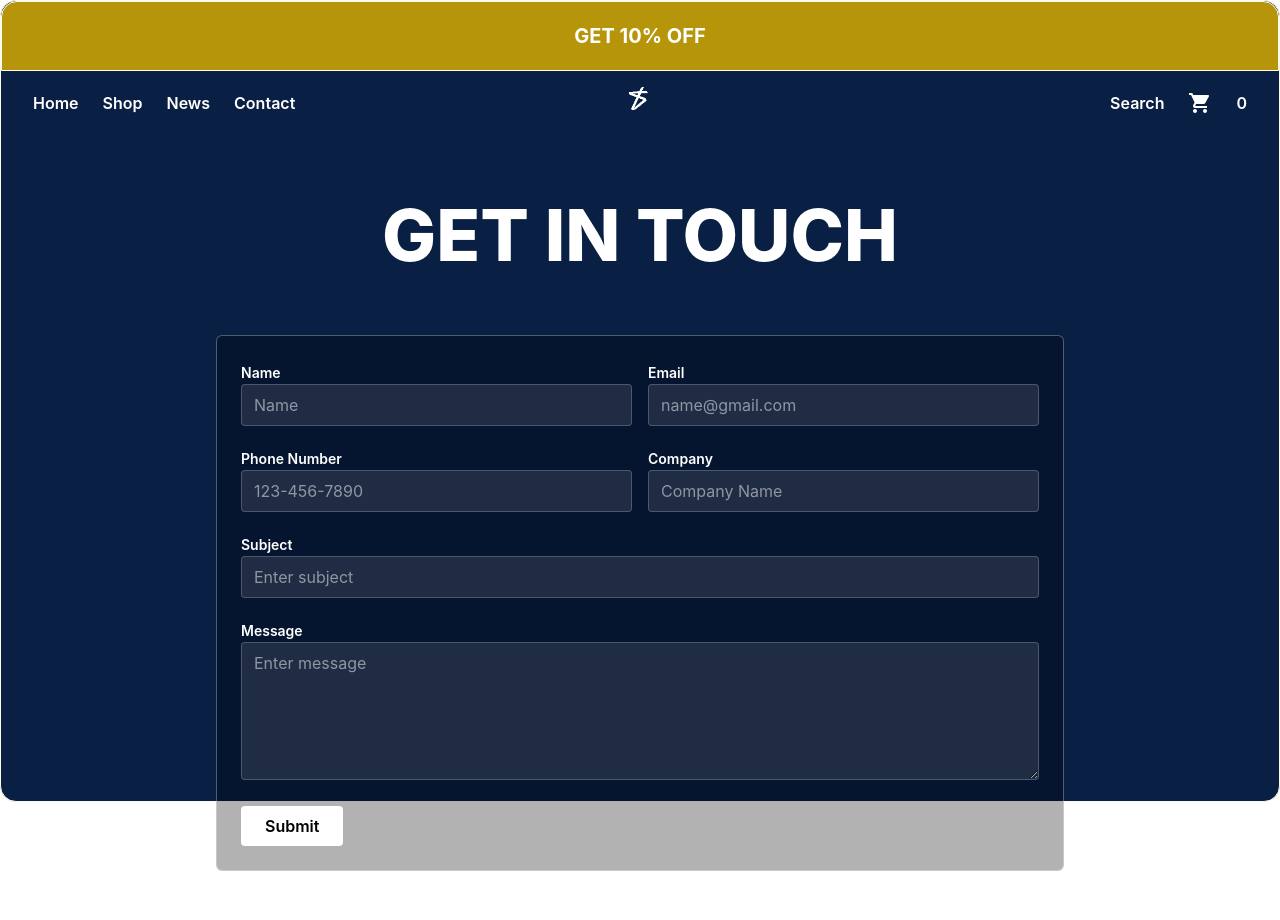
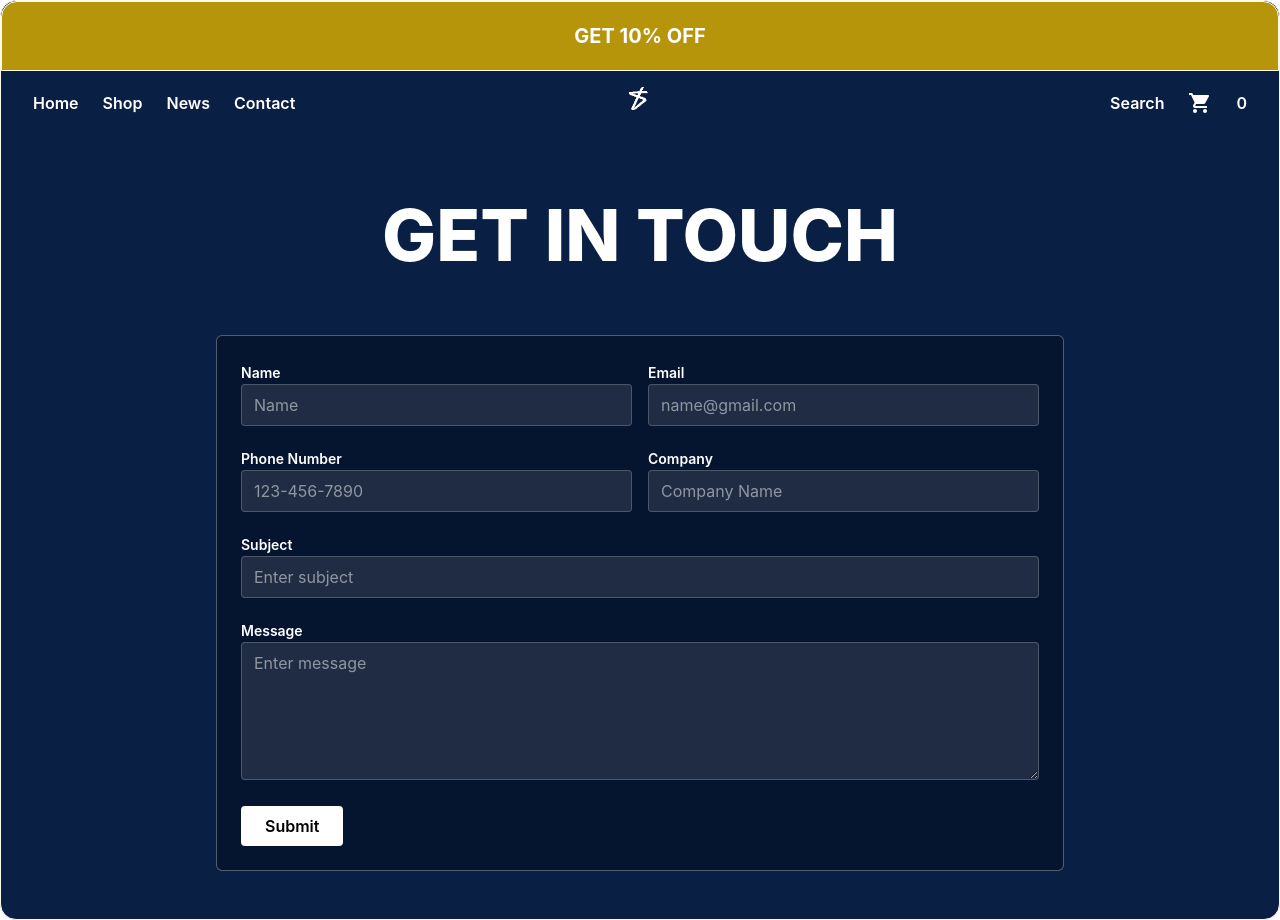
Before and after one commit to Horllydreycz/Sam-Lofrey, a React (Vite) app: page / in a window 1280 px wide. Built offline with nearby package versions, Linux system fonts and the light colour scheme; the HTML template or start-up script is replaced by a standard one.

Commit message:
mobile view

```diff
--- a/src/components/Contact.jsx
+++ b/src/components/Contact.jsx
@@ -2,8 +2,8 @@ import React from "react";
 
 function Contact() {
   return (
-    <div className="border border-amber-50 rounded-2xl bg-cover bg-center bg-no-repeat min-h-screen bg-[#0A1F44]">
-      <div className="h-screen w-full">
+    <div className="w-full border border-amber-50 rounded-2xl bg-cover bg-center bg-no-repeat min-h-screen bg-[#0A1F44]">
+      <div className="min-h-screen w-full">
         <div className="bg-[#B7950B] border rounded-t-2xl border-amber-50 flex justify-center py-5 font-bold text-xl text-white">
           GET 10% OFF
         </div>
```
